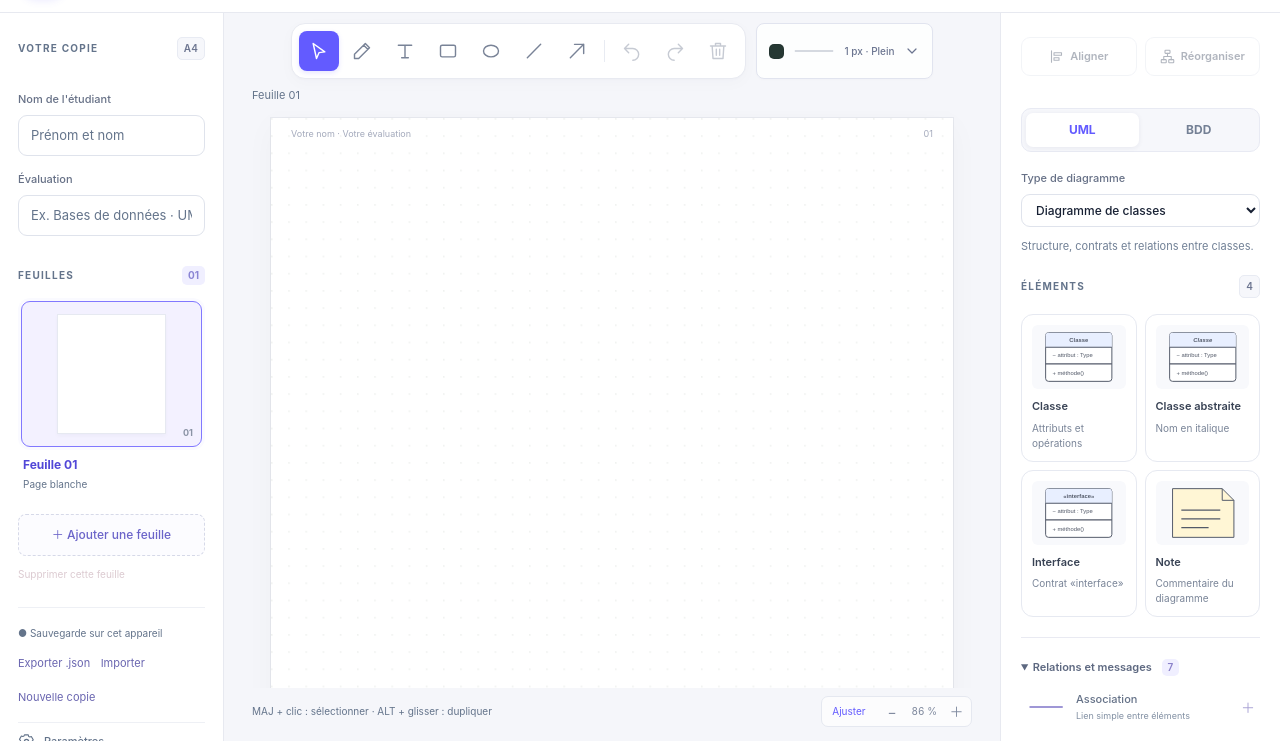
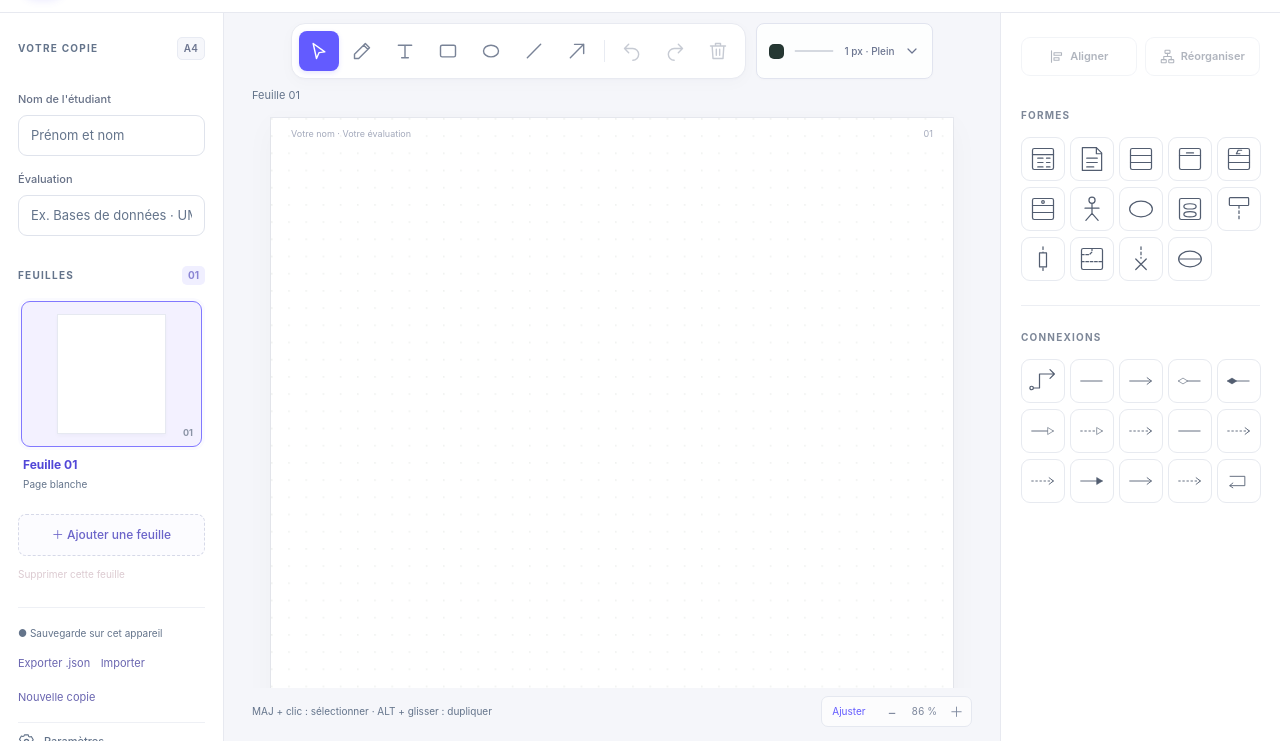
Before and after one commit to gharel/captif, a website built with Vite: page index.html in a window 1280 px wide. Shown: the part 59-800 px from the top of the page. Built offline with nearby package versions, Linux system fonts and the light colour scheme.

Commit message:
Replace diagram selectors with a unified icon-only shape palette

```diff
--- a/src/diagram-preview.js
+++ /dev/null
@@ -1,18 +0,0 @@
-/** Small, recognisable silhouettes of the actual diagram components. */
-export function diagramPreview(kind) {
-  const line=(d)=>`<path d="${d}" fill="none" stroke="#525968" stroke-width="1.2"/>`;
-  const label=(x,y,t,extra='')=>`<text x="${x}" y="${y}" fill="#525968" font-family="Arial,sans-serif" font-size="6" ${extra}>${t}</text>`;
-  const box=(fill='#e8efff')=>`<rect x="14" y="7" width="68" height="50" rx="3" fill="white" stroke="#525968"/><path d="M17 7H79Q82 7 82 10V22H14V10Q14 7 17 7" fill="${fill}"/>${line('M14 22H82')}`;
-  let content;
-  if(kind==='entity')content=box('#fff6d5')+label(48,17,'table','text-anchor="middle" font-weight="700"')+label(19,32,'PK', 'font-size="4"')+label(31,32,'id')+label(52,32,'INTEGER','opacity=".55"')+label(31,42,'nom')+label(52,42,'VARCHAR','opacity=".55"')+label(31,52,'date')+label(52,52,'DATE','opacity=".55"');
-  else if(['class','abstract-class','interface','object'].includes(kind))content=box(kind==='object'?'#f0eaff':'#e8efff')+label(48,17,kind==='interface'?'«interface»':kind==='object'?'objet : Classe':'Classe',`text-anchor="middle" font-weight="700"${kind==='abstract-class'?' font-style="italic"':''}${kind==='object'?' text-decoration="underline"':''}`)+label(21,32,kind==='object'?'id = 1':'− attribut : Type')+(kind==='object'?label(21,44,'nom = «valeur»'):line('M14 39H82')+label(21,50,'+ méthode()'));
-  else if(['usecase','association'].includes(kind))content=`<ellipse cx="48" cy="32" rx="35" ry="19" fill="${kind==='association'?'#fff6d5':'#ede5ff'}" stroke="#525968"/>`+label(48,34,kind==='association'?'association':'Cas d’utilisation','text-anchor="middle"');
-  else if(kind==='actor')content=`<circle cx="48" cy="14" r="7" fill="white" stroke="#525968"/>`+line('M48 21V39M32 29H64M48 39L36 52M48 39L60 52');
-  else if(kind==='participant')content=`<rect x="18" y="6" width="60" height="19" rx="3" fill="#e8efff" stroke="#525968"/>`+label(48,18,'Participant','text-anchor="middle"')+'<path d="M48 25V60" stroke="#525968" stroke-dasharray="4 3"/>';
-  else if(kind==='activation')content='<path d="M48 3V61" stroke="#a0a6b3" stroke-dasharray="4 3"/><rect x="43" y="14" width="10" height="36" fill="#e8efff" stroke="#525968"/>';
-  else if(kind==='destruction')content='<path d="M48 2V34" stroke="#a0a6b3" stroke-dasharray="4 3"/>'+line('M39 34L57 52M57 34L39 52');
-  else if(kind==='fragment'||kind==='system')content=`<rect x="10" y="6" width="76" height="52" rx="2" fill="white" stroke="#525968"/>${kind==='fragment'?'<path d="M10 6H35V21H10" fill="#e8efff" stroke="#525968"/>':''}`+label(kind==='fragment'?16:17,16,kind==='fragment'?'alt':'Système')+line(kind==='fragment'?'M10 36H86':'M24 32H72M24 44H60');
-  else if(kind==='note')content='<path d="M17 7H68L80 19V57H17Z" fill="#fff6d5" stroke="#525968"/><path d="M68 7V19H80" fill="none" stroke="#525968"/>'+line('M26 29H66M26 38H66M26 47H54');
-  else content=line('M8 42H32V22H83M76 17L83 22L76 27')+label(12,36,'1')+label(66,15,'0..*');
-  return `<svg viewBox="0 0 96 64" class="diagram-preview" aria-hidden="true">${content}</svg>`;
-}
--- a/src/main.js
+++ b/src/main.js
@@ -16,7 +16,6 @@ import { DEFAULT_DRAWING_STYLE,applyDrawingStyle } from './drawing-style.js';
 import { emptyBdd,emptyUml,isDiagram,editableDiagramText,editDiagramRows,diagramChoices,diagramPlaceholder } from './diagram-inline.js';
 import { alignElements,autoLayout,isLayoutBox } from './layout.js';
 import { editableConnector,resolveDiagramConnections } from './diagram-connections.js';
-import { diagramPreview } from './diagram-preview.js';
 
 const loaded = loadCopy();
 let history = createHistory(loaded.document || createDocument());
@@ -141,15 +140,6 @@ app.innerHTML = `
       <div class="sidebar-heading" id="selection-heading" hidden><span>PROPRIÉTÉS</span><span>⌘</span></div>
       <div class="selection-card" hidden><span class="selection-type" id="selection-type"></span><h2 id="selection-title"></h2><button id="edit-bdd" class="button secondary w-full mt-3" hidden>Options BDD</button><button id="edit-uml" class="button secondary w-full mt-3" hidden>Options UML</button><button id="enter-group" class="button secondary w-full mt-3" hidden>Entrer dans le groupe</button><button id="reset-route" class="button secondary w-full mt-3" hidden>Parcours automatique</button></div>
       ${umlPaletteMarkup()}
-      <section id="bdd-palette" role="tabpanel" aria-labelledby="library-bdd" hidden>
-      <div class="sidebar-heading mt-7"><span>MODÉLISATION BDD</span><span class="tag">MCD / MLD</span></div>
-      <div class="uml-node-grid bdd-node-grid">
-      <button class="uml-node-button" id="entity">${diagramPreview('entity')}<strong>Entité / table</strong><small>Attributs, types et clés</small></button>
-      <button class="uml-node-button" id="association">${diagramPreview('association')}<strong>Association</strong><small>Nom et attributs</small></button>
-      <button class="uml-node-button bdd-link-button" id="relation">${diagramPreview('relation')}<strong>Lien et cardinalités</strong><small>0,1 · 1,1 · 0,N · 1,N</small></button>
-      </div>
-      <p class="palette-note">Reliez deux éléments : les liens suivent leurs déplacements. Cliquez sur les cellules pour les remplir directement.</p>
-      </section>
     </aside>
   </div>
   <div id="notice" class="notice" role="status" aria-live="polite" hidden></div>
--- /dev/null
+++ b/src/shape-icon.js
@@ -0,0 +1,17 @@
+/** Geometry-only palette icons: no example content, names or remote assets. */
+export function shapeIcon(kind) {
+  const box='<rect x="4" y="4" width="24" height="24" rx="2"/>';
+  let body;
+  if(kind==='entity')body=box+'<path d="M4 11h24M10 15h6m4 0h4M10 20h6m4 0h4M10 25h6m4 0h4"/>';
+  else if(['class','abstract-class','interface','object'].includes(kind))body=box+`<path d="M4 12h24${kind==='object'?'':'M4 20h24'}"/>`+(kind==='abstract-class'?'<path d="m15 6-2 4m2-4h4m-6 4h4"/>':kind==='interface'?'<circle cx="16" cy="8" r="1.5"/>':kind==='object'?'<path d="M12 9h8"/>':'');
+  else if(kind==='note')body='<path d="M5 3h16l6 6v20H5Z"/><path d="M21 3v7h6M10 15h12M10 20h12M10 25h8"/>';
+  else if(['association','usecase'].includes(kind))body='<ellipse cx="16" cy="16" rx="13" ry="9"/>'+(kind==='association'?'<path d="M4 16h24"/>':'');
+  else if(kind==='actor')body='<circle cx="16" cy="6" r="3.5"/><path d="M16 10v11M8 15h16M16 21l-7 8m7-8 7 8"/>';
+  else if(kind==='participant')body='<rect x="5" y="3" width="22" height="9" rx="1"/><path d="M16 12v18" stroke-dasharray="3 3"/>';
+  else if(kind==='activation')body='<path d="M16 2v28" stroke-dasharray="3 3"/><rect x="12" y="9" width="8" height="16" fill="white"/>';
+  else if(kind==='destruction')body='<path d="M16 2v13" stroke-dasharray="3 3"/><path d="m10 16 12 12m0-12L10 28"/>';
+  else if(kind==='fragment')body=box+'<path d="M4 11h9l3-3V4M4 19h24" stroke-dasharray="3 2"/>';
+  else if(kind==='system')body=box+'<ellipse cx="16" cy="13" rx="7" ry="3"/><ellipse cx="16" cy="22" rx="7" ry="3"/>';
+  else body='<path d="M3 24h9V8h17m-5-5 5 5-5 5"/><circle cx="3" cy="24" r="2" fill="white"/>';
+  return `<svg viewBox="0 0 32 32" fill="none" stroke="currentColor" stroke-width="1.4" stroke-linecap="round" stroke-linejoin="round" aria-hidden="true">${body}</svg>`;
+}
--- a/src/style.css
+++ b/src/style.css
@@ -177,6 +177,16 @@ input[type=color]::-webkit-color-swatch { border-radius: 5px; border: 1px solid
 #exit-group { white-space: nowrap; color: #7869d7; background: #fff; border: 1px solid #e3ddfd; padding: 6px 9px; border-radius: 6px; font-size: 10px; }
 #exit-group:hover { border-color: #b4a8f7; background: #faf9ff; }
 .palette-note { color: #718096; font-size: 11px; line-height: 1.7; margin: 12px 0 22px; }
+#shape-library { margin-top:24px; }
+.shape-section-title { font-size:10px; font-weight:650; letter-spacing:.12em; text-transform:uppercase; color:#7d8798; margin:0 0 14px; }
+.shape-section-title:not(:first-child) { border-top:1px solid #eceef3; padding-top:24px; margin-top:24px; }
+.shape-icon-grid { display:grid; grid-template-columns:repeat(5,minmax(0,1fr)); gap:6px; }
+.shape-icon-button { display:grid; place-items:center; aspect-ratio:1; min-width:0; min-height:44px; padding:7px; border:1px solid #e7eaf0; border-radius:9px; background:#fff; color:#525d70; transition:background .15s,border-color .15s,color .15s,box-shadow .15s; }
+.shape-icon-button svg { display:block; width:100%; height:100%; max-width:36px; max-height:36px; pointer-events:none; }
+.shape-icon-button:hover:not(:disabled) { background:#f5f3ff; color:#6554e8; border-color:#c9c0ff; box-shadow:0 2px 6px #635bff0c; }
+.shape-icon-button:focus-visible { outline:2px solid #635bff; outline-offset:3px; background:#f5f3ff; color:#6554e8; }
+.shape-icon-button:active:not(:disabled) { background:#ede9ff; }
+.shape-icon-button:disabled { opacity:.4; }
 .library-tabs { display:flex; gap:4px; padding:4px; margin:24px 0 18px; border:1px solid #e8eaf3; border-radius:10px; background:#f6f7fb; }
 .library-tabs button { flex:1; border:0; border-radius:7px; padding:8px; color:#748095; background:transparent; font-size:12px; font-weight:650; }
 .library-tabs button[aria-selected=true] { background:#fff; color:#635bff; box-shadow:0 1px 5px #26315412; }
--- a/src/uml-ui.js
+++ b/src/uml-ui.js
@@ -1,7 +1,7 @@
 import { createUmlNode, readUmlNode, updateUmlNode, isUmlNode } from './uml-nodes.js';
 import { createUmlRelation, readUmlRelation, updateUmlRelation, isUmlRelation } from './uml-relations.js';
 import { escape as esc } from './render.js';
-import { diagramPreview } from './diagram-preview.js';
+import { shapeIcon } from './shape-icon.js';
 
 export const NODE_LABELS = {
   class: ['Classe', 'Attributs et opérations'], 'abstract-class': ['Classe abstraite', 'Nom en italique'], interface: ['Interface', 'Contrat «interface»'],
@@ -24,8 +24,17 @@ export const UML_DIAGRAMS = {
   sequence: { label: 'Diagramme de séquence', description: 'Participants et échanges dans l’ordre du temps.', nodes: ['participant','activation','fragment','destruction','note'], relations: ['message-sync','message-async','message-return','message-self'] },
 };
 export function umlPaletteMarkup() {
-  return `<div class="library-tabs" role="tablist" aria-label="Bibliothèque de composants"><button id="library-uml" role="tab" aria-selected="true" aria-controls="uml-palette">UML</button><button id="library-bdd" role="tab" aria-selected="false" aria-controls="bdd-palette">BDD</button></div>
-  <section id="uml-palette" role="tabpanel" aria-labelledby="library-uml"><label class="field-label" for="uml-diagram">Type de diagramme</label><select id="uml-diagram">${Object.entries(UML_DIAGRAMS).map(([key,d])=>`<option value="${key}">${d.label}</option>`).join('')}</select><p id="uml-diagram-hint" class="palette-note"></p><div class="sidebar-heading"><span>ÉLÉMENTS</span><span class="tag" id="uml-element-count"></span></div><div id="uml-node-buttons" class="uml-node-grid"></div><details class="uml-relations" open><summary>Relations et messages <span id="uml-relation-count"></span></summary><div id="uml-relation-buttons"></div></details></section>`;
+  const names={note:'Note à coin plié',class:'Boîte à trois compartiments','abstract-class':'Boîte à trois compartiments — titre en italique',interface:'Boîte à compartiments — interface',object:'Boîte à en-tête souligné',actor:'Personnage',usecase:'Ellipse',system:'Cadre avec contenu',participant:'Boîte à ligne de vie',activation:'Barre d’activation',fragment:'Cadre à onglet et séparateur',destruction:'Croix de fin'};
+  const button=(attrs,name,svg)=>`<button type="button" class="shape-icon-button" ${attrs} aria-label="${esc(name)}" title="${esc(name)}">${svg}</button>`;
+  const nodes=['note','class','object','abstract-class','interface','actor','usecase','system','participant','activation','fragment','destruction'];
+  return `<section id="shape-library" aria-label="Bibliothèque de formes"><h2 class="shape-section-title">Formes</h2><div class="shape-icon-grid" role="group" aria-label="Insérer une forme">
+    ${button('id="entity"','Boîte à en-tête et séparateur',shapeIcon('entity'))}
+    ${nodes.map(kind=>button(`data-uml-node="${kind}"`,names[kind],shapeIcon(kind))).join('')}
+    ${button('id="association"','Ellipse avec séparateur',shapeIcon('association'))}
+    </div><h2 class="shape-section-title">Connexions</h2><div class="shape-icon-grid connection-icon-grid" role="group" aria-label="Insérer une connexion">
+    ${button('id="relation"','Lien avec cardinalités',shapeIcon('relation'))}
+    ${Object.keys(RELATION_LABELS).map(kind=>button(`data-uml-relation="${kind}"`,`${RELATION_LABELS[kind][0]} — ${RELATION_LABELS[kind][1]}`,relationPreview(kind))).join('')}
+    </div></section>`;
 }
 
 export function umlDialogMarkup() {
@@ -49,24 +58,8 @@ export function mountUmlUi({ getPage, isLocked, onSave, onCreate, beforeOpen = (
   const $ = id => document.getElementById(id);
   const show = (id, visible) => { $(id).hidden = !visible; $(id).querySelectorAll('input,textarea,select').forEach(el=>{el.disabled=!visible;}); };
   const members = value => value.split('\n').map(line=>line.trim()).filter(Boolean);
-  function renderPalette() {
-    const diagram = UML_DIAGRAMS[$('uml-diagram').value];
-    $('uml-diagram-hint').textContent = diagram.description;
-    $('uml-element-count').textContent = diagram.nodes.length;
-    $('uml-relation-count').textContent = diagram.relations.length;
-    $('uml-node-buttons').innerHTML = diagram.nodes.map(kind=>`<button type="button" class="uml-node-button" data-uml-node="${kind}">${diagramPreview(kind)}<strong>${NODE_LABELS[kind][0]}</strong><small>${NODE_LABELS[kind][1]}</small></button>`).join('');
-    $('uml-relation-buttons').innerHTML = diagram.relations.map(kind=>`<button type="button" class="uml-relation-button" data-uml-relation="${kind}"><span class="uml-relation-preview" data-kind="${kind}" aria-hidden="true">${relationPreview(kind)}</span><span><strong>${RELATION_LABELS[kind][0]}</strong><small>${RELATION_LABELS[kind][1]}</small></span><span>＋</span></button>`).join('');
-    syncLocked();
-  }
   function syncLocked() { document.querySelectorAll('[data-uml-node],[data-uml-relation]').forEach(button=>{button.disabled=isLocked();}); }
-  function library(tab) {
-    $('uml-palette').hidden=tab!=='uml'; $('bdd-palette').hidden=tab!=='bdd';
-    $('library-uml').setAttribute('aria-selected',tab==='uml'); $('library-bdd').setAttribute('aria-selected',tab==='bdd');
-  }
-  $('library-uml').onclick=()=>library('uml'); $('library-bdd').onclick=()=>library('bdd');
-  for (const button of [$('library-uml'),$('library-bdd')]) button.onkeydown=event=>{if(['ArrowLeft','ArrowRight'].includes(event.key)){event.preventDefault();const next=button.id==='library-uml'?'bdd':'uml';library(next);$(`library-${next}`).focus();}};
-  $('uml-diagram').onchange=renderPalette;
-  $('uml-palette').onclick=event=>{const node=event.target.closest('[data-uml-node]'),rel=event.target.closest('[data-uml-relation]');if(!node&&!rel)return;if(onCreate){if(!isLocked()&&beforeOpen())onCreate(node?.dataset.umlNode||rel.dataset.umlRelation,Boolean(rel));return;}if(node)open(node.dataset.umlNode);if(rel)open(rel.dataset.umlRelation,null,true);};
+  $('shape-library').onclick=event=>{const node=event.target.closest('[data-uml-node]'),rel=event.target.closest('[data-uml-relation]');if(!node&&!rel)return;if(onCreate){if(!isLocked()&&beforeOpen())onCreate(node?.dataset.umlNode||rel.dataset.umlRelation,Boolean(rel));return;}if(node)open(node.dataset.umlNode);if(rel)open(rel.dataset.umlRelation,null,true);};
   function nodeOptions(filter = ()=>true) {
     return getPage().elements.filter(e=>isUmlNode(e)&&filter(e)).map(e=>({id:e.id,name:readUmlNode(e).name||NODE_LABELS[e.umlKind]?.[0]||'Élément'}));
   }
@@ -141,13 +134,14 @@ export function mountUmlUi({ getPage, isLocked, onSave, onCreate, beforeOpen = (
     }catch(error){$('uml-error').textContent=error.message;$('uml-error').hidden=false;}
   };
   $('uml-dialog').addEventListener('close',()=>{state=null;});
-  renderPalette();
+  syncLocked();
   return {syncLocked,edit(group){if(isUmlRelation(group))open(readUmlRelation(group).kind,group,true);else if(isUmlNode(group))open(readUmlNode(group).kind,group);}};
 }
 
 function relationPreview(kind) {
+  if(kind==='message-self')return '<svg viewBox="0 0 48 24" aria-hidden="true"><path d="M8 4h26v16H8m6-5-6 5 6 4" fill="none" stroke="currentColor" stroke-width="1.5" stroke-linejoin="round"/></svg>';
   const dashed=['realization','dependency','include','extend','message-return'].includes(kind);
   const triangle=['generalization','realization','message-sync'].includes(kind);
   const diamond=['aggregation','composition'].includes(kind);
-  return `<svg viewBox="0 0 48 24" width="48" height="24"><path d="M4 12H42" fill="none" stroke="currentColor" stroke-width="1.5"${dashed?' stroke-dasharray="4 3"':''}/>${diamond?`<path d="m4 12 8-5 8 5-8 5z" stroke="currentColor" fill="${kind==='composition'?'currentColor':'white'}"/>`:triangle?`<path d="m42 12-10-6v12z" stroke="currentColor" fill="${kind==='message-sync'?'currentColor':'white'}"/>`:['association','object-link'].includes(kind)?'':'<path d="m34 6 8 6-8 6" fill="none" stroke="currentColor" stroke-width="1.5"/>'}</svg>`;
+  return `<svg viewBox="0 0 48 24" aria-hidden="true"><path d="M4 12H42" fill="none" stroke="currentColor" stroke-width="1.5"${dashed?' stroke-dasharray="4 3"':''}/>${diamond?`<path d="m4 12 8-5 8 5-8 5z" stroke="currentColor" fill="${kind==='composition'?'currentColor':'white'}"/>`:triangle?`<path d="m42 12-10-6v12z" stroke="currentColor" fill="${kind==='message-sync'?'currentColor':'white'}"/>`:['association','object-link'].includes(kind)?'':'<path d="m34 6 8 6-8 6" fill="none" stroke="currentColor" stroke-width="1.5"/>'}</svg>`;
 }
```
Also changed, not shown: AGENTS.md (+1 -0 lines), docs/ICON_PALETTE.md (added, +7 -0 lines), tests/icon-palette.test.js (added, +35 -0 lines), README.md, docs/screenshots/icon-palette.png (added).
